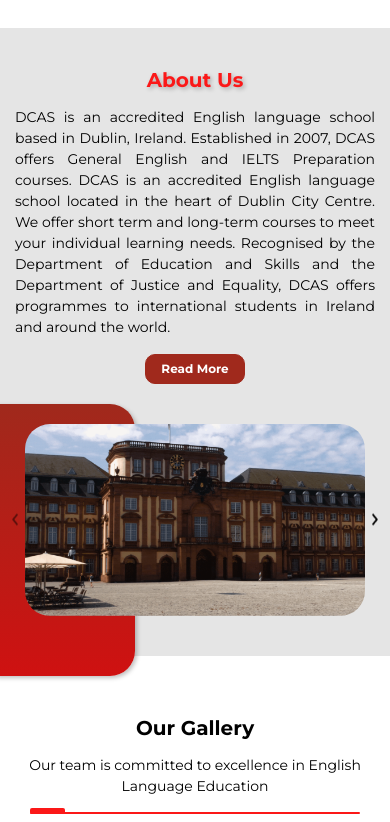
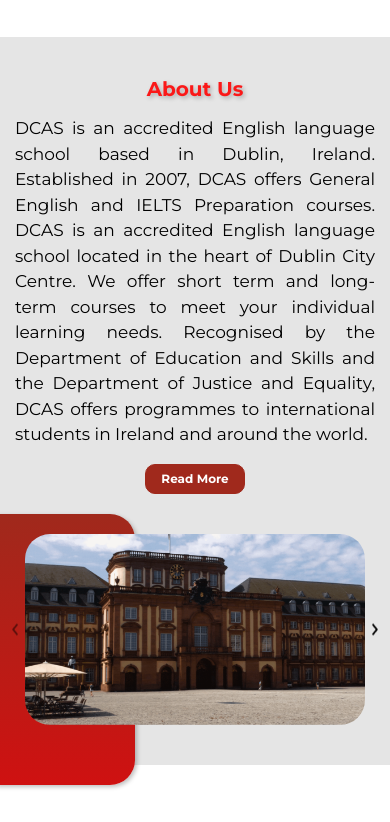
Before and after one commit to AazadAhmad/DCAS, a plain HTML site: page index.html in a window 390 px wide. Shown: the part 1011-1833 px from the top of the page. Drawn offline with Linux system fonts and the light colour scheme.

Commit message:
Update style.css

```diff
--- a/css/style.css
+++ b/css/style.css
@@ -179,6 +179,9 @@ img {
 .title h2{
     font-size: 36px;
     margin-bottom: 15px;
+}
+.title p{
+    font-size: 19px
 }
 .title .line{
     background: #FB1818;
@@ -893,6 +896,9 @@ footer .social-media li a{
      .title h2 {
          font-size: 50px;
      }
+     .title p{
+        font-size: 24px
+    }
      .our-gallery {
         margin-top: 40px;
      }
@@ -1036,6 +1042,9 @@ footer .social-media li a{
     }
     .title h2 {
         font-size: 20px;
+    }
+    .title p{
+        font-size: 17px
     }
     .title .line {
         margin: 15px 15px;
```
